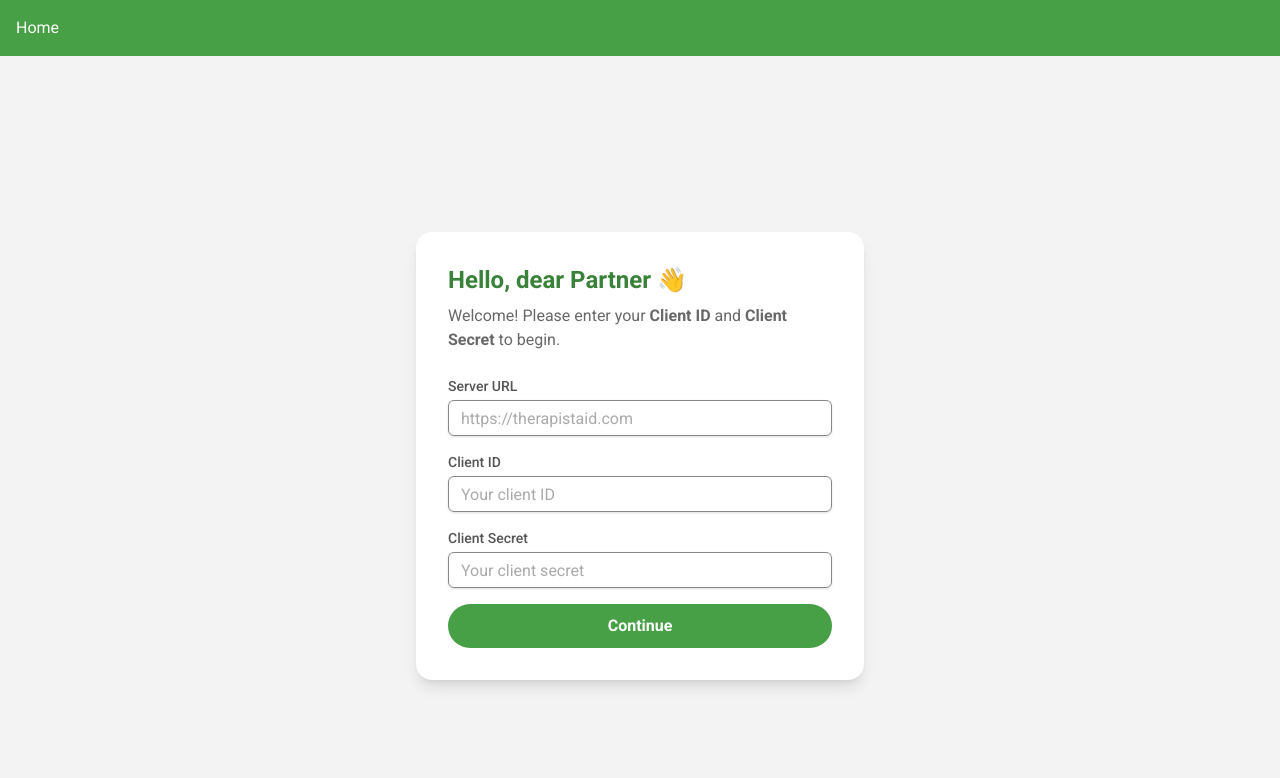
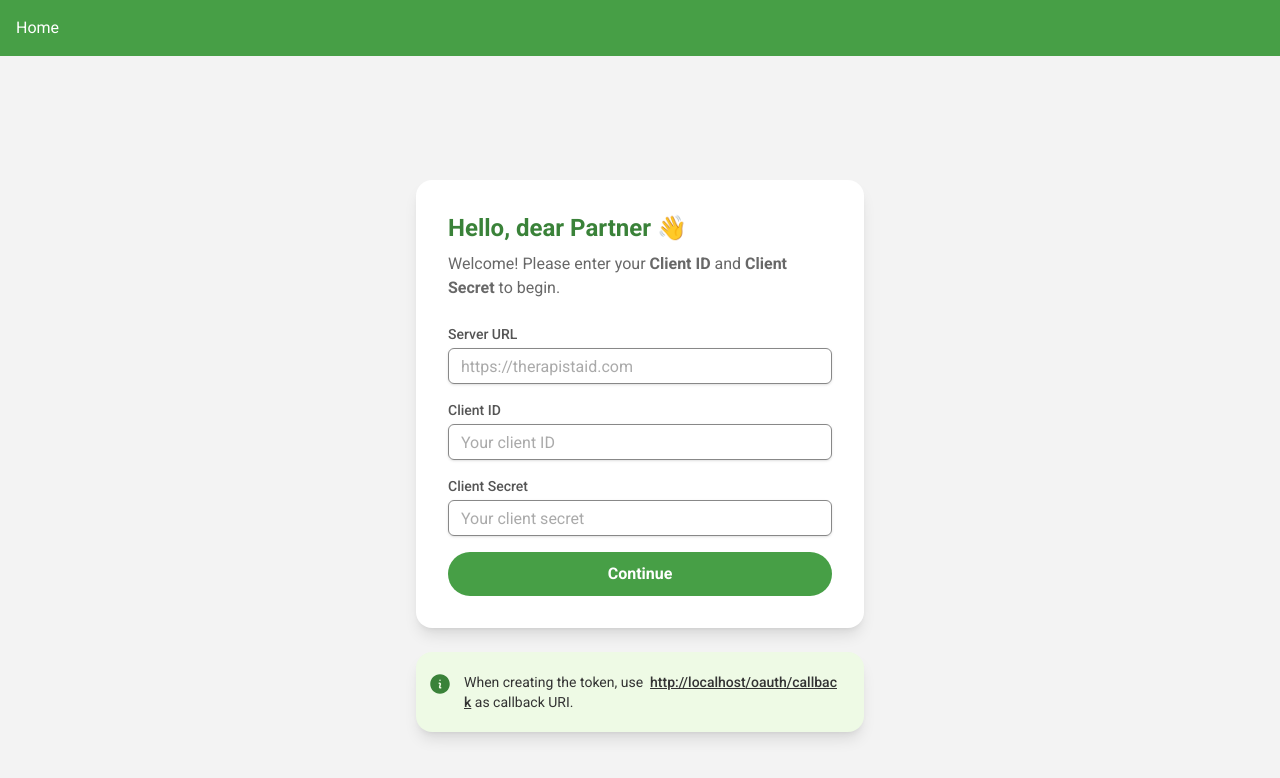
Before and after one commit to devsquad-lucas-tomaz/ta-oauth2-fake-partner, a React (Vite) app: page / in a window 1280 px wide. Shown: the top 778 px of the page. Built offline with nearby package versions, Linux system fonts and the light colour scheme.

Commit message:
Add tip block

```diff
--- a/src/pages/Home.jsx
+++ b/src/pages/Home.jsx
@@ -2,6 +2,7 @@ import { useState } from 'react';
 import { useDispatch, useSelector } from 'react-redux';
 import Button from '../components/Button';
 import Input from '../components/Input';
+import { InformationCircleIcon } from '@heroicons/react/24/solid';
 import { setClientSecret, setClientId, setServer, authenticatedImplicit, unauthenticatedImplicit } from '../store/credentialSlice';
 import { toast } from 'react-toastify';
 import api from '../services/api';
@@ -40,7 +41,7 @@ function Home() {
     };
 
     return (
-        <div className="min-h-screen flex flex-col items-center justify-center bg-neutral-50 px-4">
+        <div className="min-h-screen flex flex-col items-center justify-center bg-neutral-50 space-y-6 px-4">
             <div className="bg-white shadow-lg rounded-2xl p-8 max-w-md w-full">
                 <h1 className="text-2xl font-bold text-secondary-500 mb-2">Hello, dear Partner 👋</h1>
                 <p className="text-neutral-600 mb-6">Welcome! Please enter your <strong>Client ID</strong> and <strong>Client Secret</strong> to begin.</p>
@@ -78,12 +79,27 @@ function Home() {
                     </Button>
                 </form>
             </div>
+
+            {!implicit.authenticated && (
+                <div className="shadow-lg rounded-2xl px-3 py-5 bg-secondary-30 max-w-md w-full">
+                    <div className="flex">
+                        <div className="flex-shrink-0">
+                            <InformationCircleIcon className="w-6 h-6 text-secondary-500" />
+                        </div>
+                        <div className="ml-3 text-sm text-neutral-900 not-prose">
+                            <p className="break-all">
+                                When creating the token, use &nbsp;
+                                    <span className="font-medium underline">{window.location.origin}/oauth/callback</span>
+                                &nbsp;as callback URI.
+                            </p>
+                        </div>
+                    </div>
+                </div>
+            )}
+
             {implicit.authenticated && (
-                <div className="bg-white shadow-lg rounded-2xl p-8 my-6 max-w-md w-full">
-                    <p className="text-sm text-neutral-900">
-                        <b>Note:</b> When creating the token, use &nbsp;
-                        <span className="font-medium text-xs underline">{window.location.origin}/oauth/callback</span> as callback URI.
-                    </p>
+                <div className="bg-white shadow-lg rounded-2xl p-8 max-w-md text-center w-full">
+                    <span class="text-base text-neutral-900">Generate the authorize URL</span>
                     <Button className="w-full mt-2" onClick={handleAuthorize}>Go to Authorize URL</Button>
                 </div>
             )}
```
